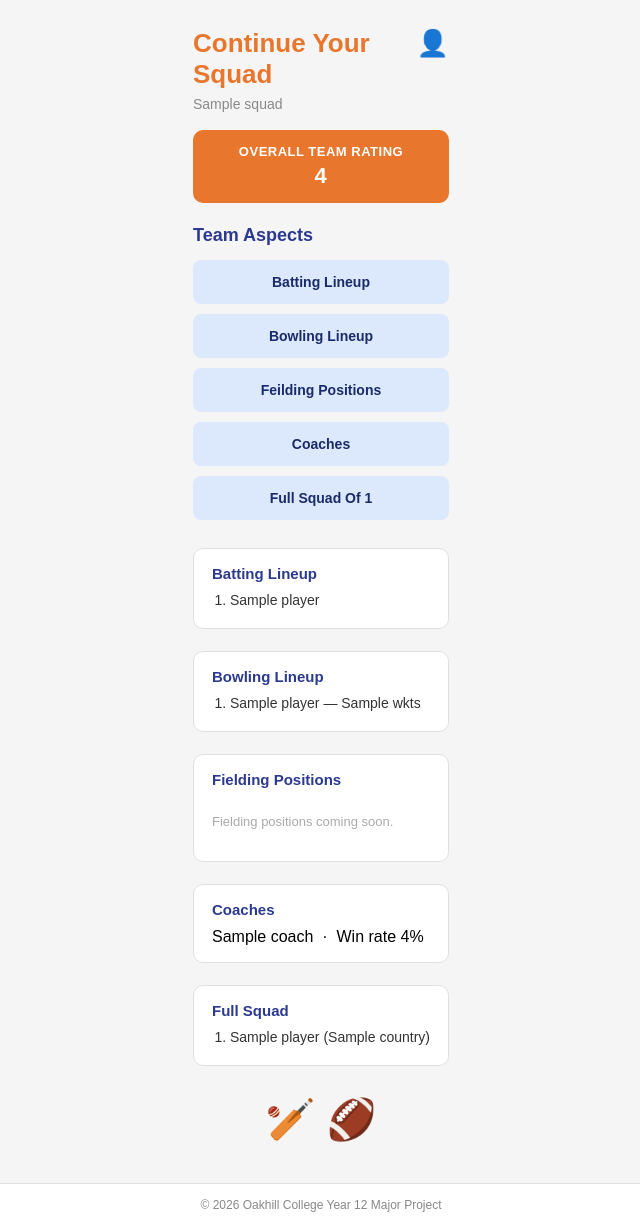
After one commit to H4rm4n08/major_project, a Django app: template my_app/templates/my_app/squad_detail.html in a window 1280 px wide. The commit adds this page. Shown: the whole page, without its empty margins (319-959 px from the left). Run offline with Django 3.2, Linux system fonts and the light colour scheme; the template is opened without the code that fills it: most values are stand-ins (such as "Sample title", 1, 10 or a date in 2020).

Commit message:
Add real player sync from CricAPI, DB-backed player search, and squad creation
- Fix stats parsing to match CricAPI's actual fn/matchtype/stat schema (was
  matching the wrong keys, so every synced player showed zero stats)
- Filter sync to male players with ODI stats only, searching name-by-letter
  instead of the unfiltered list (which is dominated by women's domestic
  players on the free tier and exhausts without finding internationals)
- Cap sync_players by total API calls spent, not just players synced, so it
  respects the daily free-tier budget
- Player search and player profile pages now read from the database instead
  of hitting the live API on every request
- Add Create Squad form and a squad detail page (rating banner, batting/
  bowling/coaches/full-squad sections) matching the provided mockup

```diff
--- a/my_app/static/my_app/styles.css
+++ b/my_app/static/my_app/styles.css
@@ -752,6 +752,11 @@ body {
     padding: 14px 18px;
 }
 
+.dash-squad-card {
+    text-decoration: none;
+    display: block;
+}
+
 .dash-squad-name {
     font-size: 15px;
     font-weight: 600;
@@ -777,3 +782,119 @@ body {
 .site-admin-link:hover {
     background: #e8f0fa;
 }
+
+/* ── Squad detail page ── */
+.squad-detail-page {
+    max-width: 420px;
+    margin: 0 auto;
+    padding: 28px 20px 40px;
+}
+
+.squad-detail-header {
+    display: flex;
+    align-items: flex-start;
+    justify-content: space-between;
+    margin-bottom: 18px;
+}
+
+.squad-detail-title {
+    font-size: 26px;
+    font-weight: 700;
+    color: #e8762c;
+    line-height: 1.2;
+}
+
+.squad-detail-subtitle {
+    font-size: 14px;
+    color: #888;
+    margin-top: 6px;
+}
+
+.squad-profile-icon {
+    font-size: 26px;
+    color: #555;
+}
+
+.squad-rating-banner {
+    background: #e8762c;
+    color: #fff;
+    font-weight: 700;
+    font-size: 13px;
+    letter-spacing: 0.5px;
+    text-align: center;
+    border-radius: 10px;
+    padding: 14px;
+    margin-bottom: 22px;
+}
+
+.squad-rating-value {
+    display: block;
+    font-size: 22px;
+    margin-top: 4px;
+}
+
+.squad-aspects-title {
+    font-size: 18px;
+    font-weight: 700;
+    color: #2b3a8f;
+    margin-bottom: 14px;
+}
+
+.squad-aspect-list {
+    display: flex;
+    flex-direction: column;
+    gap: 10px;
+    margin-bottom: 28px;
+}
+
+.squad-aspect-btn {
+    display: block;
+    background: #dce8fb;
+    color: #1a2b6b;
+    font-weight: 600;
+    font-size: 14px;
+    text-align: center;
+    text-decoration: none;
+    border-radius: 8px;
+    padding: 14px;
+}
+
+.squad-aspect-btn:hover {
+    background: #c9dcf7;
+}
+
+.squad-aspect-sections {
+    display: flex;
+    flex-direction: column;
+    gap: 22px;
+}
+
+.squad-aspect-section {
+    background: #fff;
+    border: 1px solid #e0e0e0;
+    border-radius: 10px;
+    padding: 16px 18px;
+}
+
+.squad-aspect-section-title {
+    font-size: 15px;
+    font-weight: 700;
+    color: #2b3a8f;
+    margin-bottom: 10px;
+}
+
+.squad-player-list {
+    font-size: 14px;
+    color: #333;
+    padding-left: 18px;
+}
+
+.squad-player-list li {
+    margin-bottom: 4px;
+}
+
+.squad-illustration {
+    text-align: center;
+    font-size: 40px;
+    margin-top: 30px;
+}
--- /dev/null
+++ b/my_app/templates/my_app/squad_detail.html
@@ -0,0 +1,90 @@
+{% extends 'my_app/base.html' %}
+{% block title %}{{ squad.squad_name }} – Dream Squad{% endblock %}
+
+{% block content %}
+<div class="squad-detail-page">
+
+  <div class="squad-detail-header">
+    <div>
+      <h1 class="squad-detail-title">Continue Your<br>Squad</h1>
+      <p class="squad-detail-subtitle">{{ squad.squad_name }}</p>
+    </div>
+    <span class="squad-profile-icon">&#128100;</span>
+  </div>
+
+  <div class="squad-rating-banner">
+    OVERALL TEAM RATING
+    <span class="squad-rating-value">{% if rating is not None %}{{ rating }}{% else %}N/A{% endif %}</span>
+  </div>
+
+  <h2 class="squad-aspects-title">Team Aspects</h2>
+
+  <div class="squad-aspect-list">
+    <a class="squad-aspect-btn" href="#batting-lineup">Batting Lineup</a>
+    <a class="squad-aspect-btn" href="#bowling-lineup">Bowling Lineup</a>
+    <a class="squad-aspect-btn" href="#fielding-positions">Feilding Positions</a>
+    <a class="squad-aspect-btn" href="#coaches">Coaches</a>
+    <a class="squad-aspect-btn" href="#full-squad">Full Squad Of {{ squad_players.count }}</a>
+  </div>
+
+  <div class="squad-aspect-sections">
+
+    <div class="squad-aspect-section" id="batting-lineup">
+      <h3 class="squad-aspect-section-title">Batting Lineup</h3>
+      {% if squad_players %}
+        <ol class="squad-player-list">
+          {% for sp in squad_players %}
+            <li>{{ sp.player.name }}{% if sp.is_captain %} (C){% endif %}{% if sp.is_wicketkeeper %} (WK){% endif %}</li>
+          {% endfor %}
+        </ol>
+      {% else %}
+        <p class="dash-empty">No players added yet.</p>
+      {% endif %}
+    </div>
+
+    <div class="squad-aspect-section" id="bowling-lineup">
+      <h3 class="squad-aspect-section-title">Bowling Lineup</h3>
+      {% if squad_players %}
+        <ol class="squad-player-list">
+          {% for sp in squad_players %}
+            <li>{{ sp.player.name }} — {{ sp.player.stats.wickets_taken|default:0 }} wkts</li>
+          {% endfor %}
+        </ol>
+      {% else %}
+        <p class="dash-empty">No players added yet.</p>
+      {% endif %}
+    </div>
+
+    <div class="squad-aspect-section" id="fielding-positions">
+      <h3 class="squad-aspect-section-title">Fielding Positions</h3>
+      <p class="dash-empty">Fielding positions coming soon.</p>
+    </div>
+
+    <div class="squad-aspect-section" id="coaches">
+      <h3 class="squad-aspect-section-title">Coaches</h3>
+      {% if squad.coach %}
+        <p>{{ squad.coach.name }} &nbsp;·&nbsp; Win rate {{ squad.coach.win_rate }}%</p>
+      {% else %}
+        <p class="dash-empty">No coach assigned yet.</p>
+      {% endif %}
+    </div>
+
+    <div class="squad-aspect-section" id="full-squad">
+      <h3 class="squad-aspect-section-title">Full Squad</h3>
+      {% if squad_players %}
+        <ol class="squad-player-list">
+          {% for sp in squad_players %}
+            <li>{{ sp.player.name }} ({{ sp.player.country }})</li>
+          {% endfor %}
+        </ol>
+      {% else %}
+        <p class="dash-empty">No players added yet.</p>
+      {% endif %}
+    </div>
+
+  </div>
+
+  <div class="squad-illustration">&#127951;&nbsp;&#127944;</div>
+
+</div>
+{% endblock %}
--- a/my_app/urls.py
+++ b/my_app/urls.py
@@ -3,6 +3,8 @@ from . import views
 
 urlpatterns = [
     path('', views.home_view, name='home'),
+    path('squads/create/', views.squad_create_view, name='squad_create'),
+    path('squads/<int:squad_id>/', views.squad_detail_view, name='squad_detail'),
     path('live/', views.live_scores_view, name='live_scores'),
     path('fixtures/', views.fixtures_view, name='fixtures'),
     path('players/', views.player_search_view, name='player_search'),
```
Also changed, not shown: my_app/admin.py (+9 -0 lines), my_app/cricapi_service.py (+89 -1 lines), my_app/forms.py (added, +12 -0 lines), my_app/management/commands/sync_players.py (added, +61 -0 lines), my_app/models.py (+14 -0 lines), my_app/templates/my_app/home.html (+6 -3 lines), my_app/templates/my_app/player_search.html (+3 -7 lines), my_app/templates/my_app/player_stats.html (+15 -40 lines), my_app/templates/my_app/squad_form.html (added, +28 -0 lines), my_app/views.py (+43 -5 lines), my_app/management/__init__.py (added), my_app/management/commands/__init__.py (added), my_app/migrations/0004_player_cricapi_id.py (added), my_app/migrations/0005_playersyncstate.py (added).
